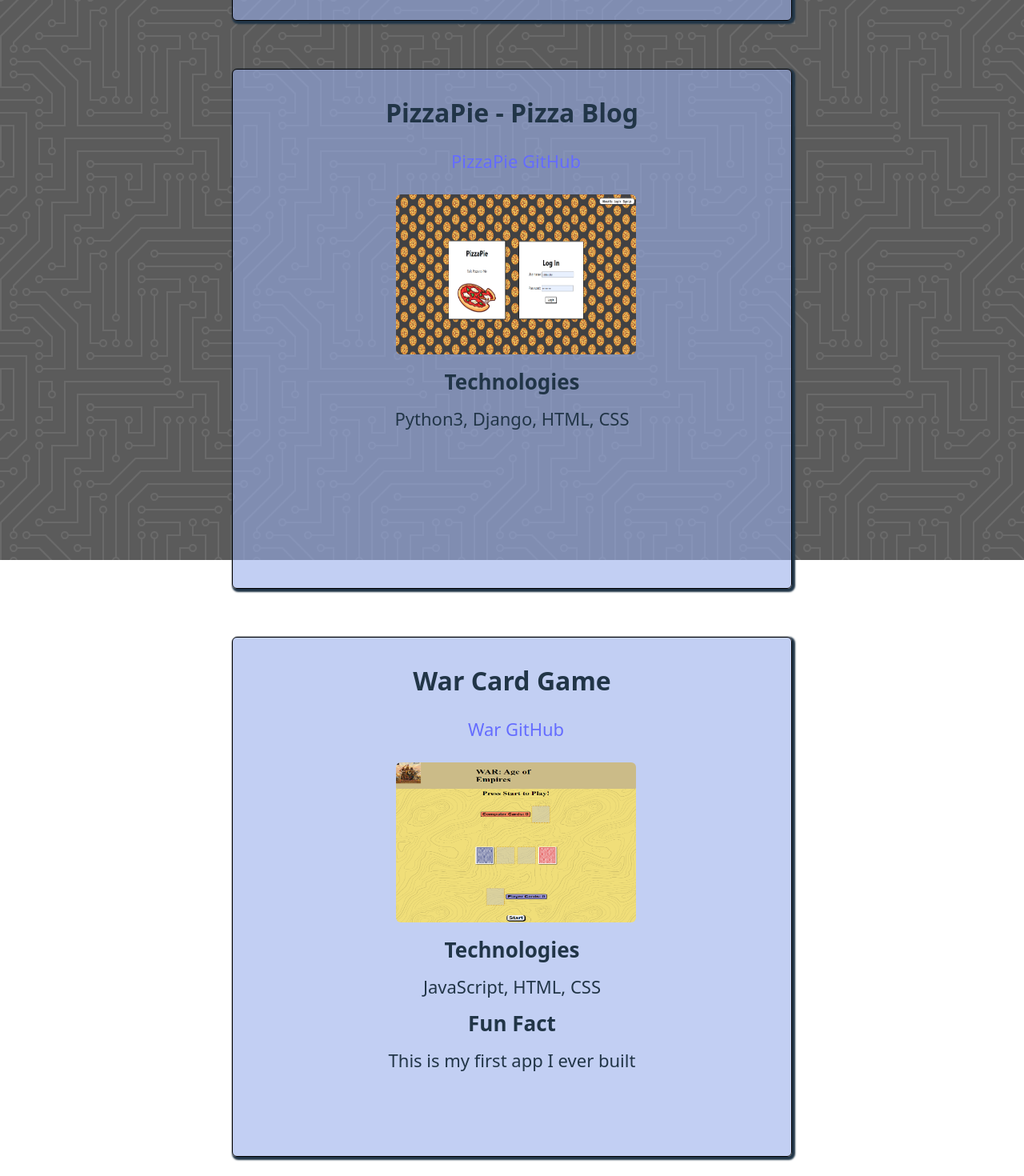
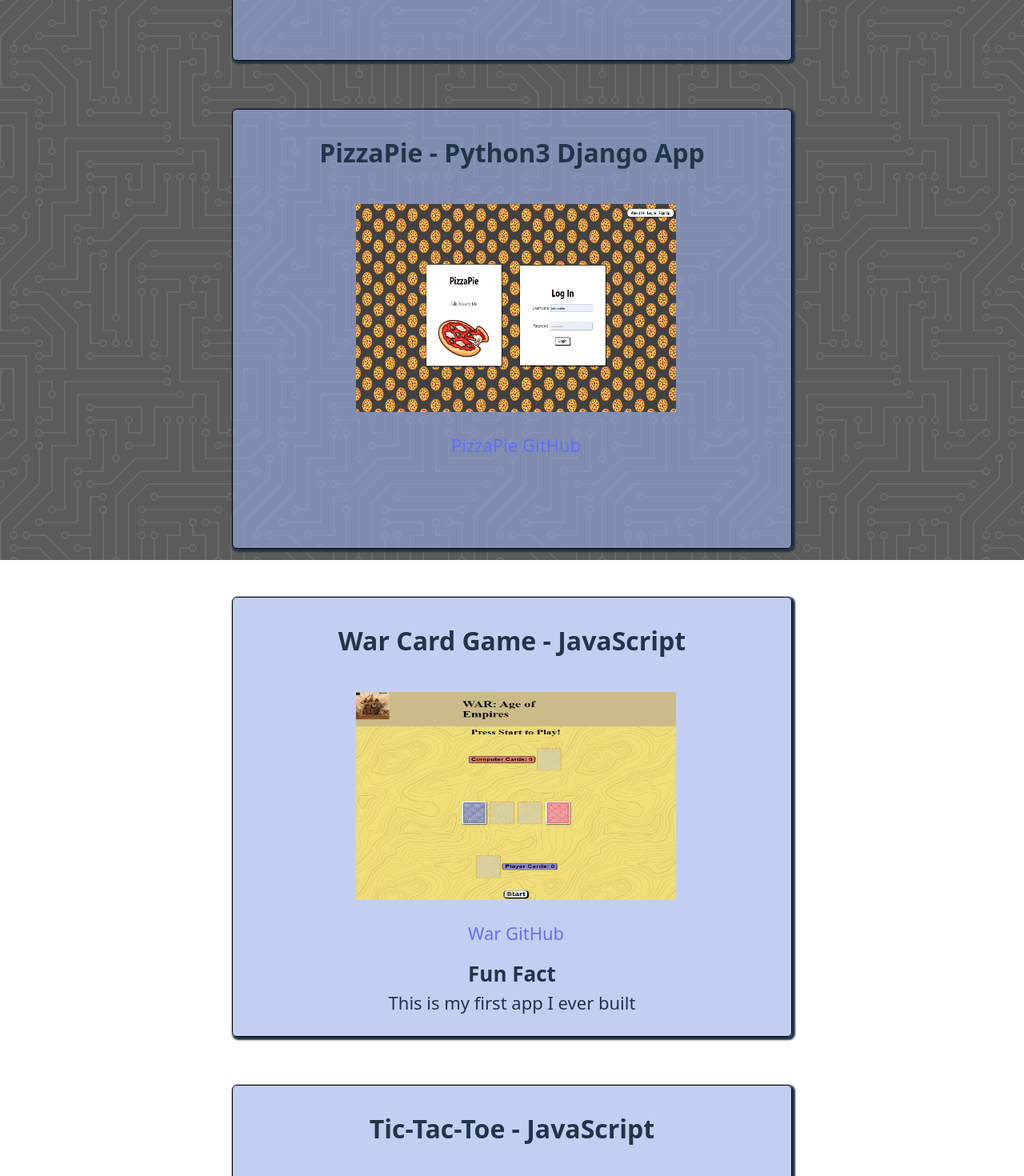
Before and after one commit to bfloyd14/brendan-floyd-profile, a React (Vite) app: page /myprojects in a window 1280 px wide. Shown: the part 100-1570 px from the top of the page at 80% size. Built offline with nearby package versions, Linux system fonts and the light colour scheme.

Commit message:
add animation to projects and reorganized info on the project cards.

```diff
--- a/src/pages/MyProjects/MyProjects.jsx
+++ b/src/pages/MyProjects/MyProjects.jsx
@@ -17,53 +17,43 @@ const MyProjects = () => {
     </div>
       <div className={styles.container}>
         <div className={styles.project}>
-          <h3>Alacena - Recipe Search App</h3>
-            <p><a href="https://github.com/juanrw7/alacena-front-end" target='blank'>Alacena GitHub</a></p>
+          <h3>Alacena - Full Stack React App</h3>
           <a href="https://alacena-jb.netlify.app/" target='blank'>
             <img src={alacena} alt="" />
             </a>
-            <h4>Technologies</h4>
-            <p>JavaScript, React, Mongoose, Node, Express, Edamam API, Passport.js, MongoDB, HTML, CSS, Auth Token</p>
+            <p><a href="https://github.com/juanrw7/alacena-front-end" target='blank'>Alacena GitHub</a></p>
             <h4>Contributors:</h4>
             <p className={styles.name}>Brendan Floyd and <a href="https://github.com/juanrw7">Juan Ramirez</a></p>
         </div>
         <div className={styles.project}>
-          <h3>Frugal - Personal Budgeting App</h3>
-            <p><a href="https://github.com/bfloyd14/frugal" target='blank'>Frugal GitHub</a></p>
+          <h3>Frugal - MEN Stack App</h3>
           <a href="https://frugal.fly.dev/" target='blank'>
             <img src={frugal} alt="" />
             </a>
-            <h4>Technologies</h4>
-            <p>JavaScript, Mongoose, Nodejs, Express, Node, MongoDB, Passport.js, Google OAuth, HTML, CSS</p>
+            <p><a href="https://github.com/bfloyd14/frugal" target='blank'>Frugal GitHub</a></p>
         </div>
         <div className={styles.project}>
-          <h3>PizzaPie - Pizza Blog</h3>
-            <p><a href="https://github.com/bfloyd14/pizza-pie" target='blank'>PizzaPie GitHub</a></p>
+          <h3>PizzaPie - Python3 Django App</h3>
           <a href="https://pizza-pie.fly.dev/" target='blank'>
             <img src={pizza} alt="" />
             </a>
-            <h4>Technologies</h4>
-            <p>Python3, Django, HTML, CSS</p>
+            <p><a href="https://github.com/bfloyd14/pizza-pie" target='blank'>PizzaPie GitHub</a></p>
         </div>
         <div className={styles.project}>
-          <h3>War Card Game </h3>
-            <p><a href="https://github.com/bfloyd14/war" target='blank'>War GitHub</a></p>
+          <h3>War Card Game - JavaScript</h3>
           <a href="https://warthecardgame-btf.netlify.app/" target='blank'>
             <img src={war} alt="" />
             </a>
-            <h4>Technologies</h4>
-            <p>JavaScript, HTML, CSS</p>
+            <p><a href="https://github.com/bfloyd14/war" target='blank'>War GitHub</a></p>
             <h4>Fun Fact</h4>
             <p>This is my first app I ever built</p>
         </div>
         <div className={styles.project}>
-          <h3>Tic-Tac-Toe</h3>
-            <p><a href="https://github.com/bfloyd14/ttt-drinking-edition" target='blank'>TicTacToe GitHub</a></p>
+          <h3>Tic-Tac-Toe - JavaScript</h3>
           <a href="https://ttt-btf.netlify.app/" target='blank'>
             <img src={ttt} alt="" />
             </a>
-            <h4>Technologies</h4>
-            <p>JavaScript, HTML, CSS</p>
+            <p><a href="https://github.com/bfloyd14/ttt-drinking-edition" target='blank'>TicTacToe GitHub</a></p>
         </div>
       </div>
     </div>
--- a/src/pages/MyProjects/MyProjects.module.css
+++ b/src/pages/MyProjects/MyProjects.module.css
@@ -35,7 +35,7 @@
   max-width: 800px;
   width: 700px;
   max-height: 800px;
-  height: 650px;
+  height: 550px;
   background-color: rgba(153, 175, 235, 0.6) ;
   border-radius: 6px;
   box-shadow: 2px 2px 2px 2px;
@@ -55,9 +55,25 @@
 }
 
 .project img {
-  width: 300px;
-  height: 200px;
+  width: 400px;
+  height: 300px;
   border-radius: 6px;
+  padding-top: 30px;
+  padding-bottom: 10px;;
+}
+
+.project img:hover {
+  animation: up 1s ease ;
+  animation-fill-mode: forwards;
+}
+
+@keyframes up {
+  0% {
+    transform: translateY(0%) ;
+  }
+  100% {
+    transform: translateY(-10%)
+  }
 }
 
 .project h4 {
@@ -68,11 +84,9 @@
 .project p {
   font-size: 22px;
   margin: 10px;
-  width: 50%;
+  width: 60%;
   text-align: center;
   margin: 0;
-  padding-top: 10px;
-  padding-bottom: 10px;
 }
 
 .project a:hover {
```
